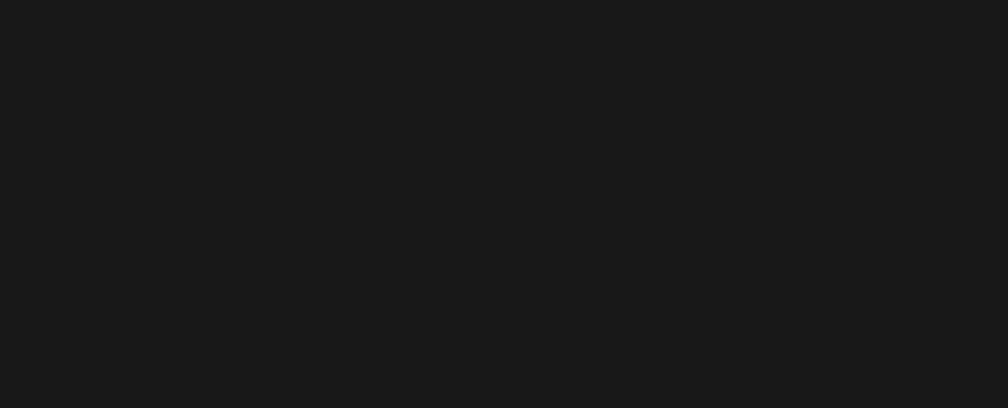
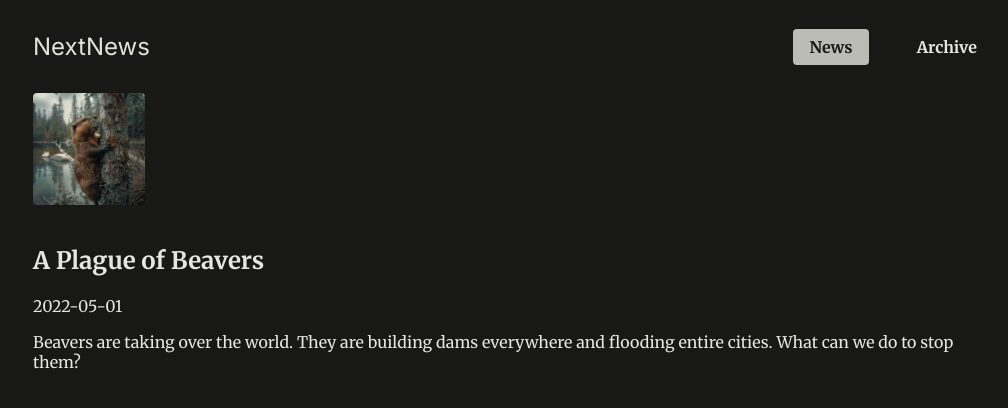
Before and after one commit to migekun/next-03-news-project, a Next.js app: page /news/beaver-plague in a window 1280 px wide. Before the commit this address had no page. Shown: the top 408 px of the page, without its empty margins (127-1135 px from the left). Built offline with nearby package versions, Linux system fonts and the light colour scheme.

Commit message:
refactor id for slug

```diff
--- a/app/news/[id]/page.js
+++ b/app/news/[slug]/page.js
@@ -2,8 +2,8 @@
 import {notFound} from "next/navigation";
 
 export default function NewsDetailPage({params}) {
-  const newsId = params.id;
-  const newsItem = DUMMY_NEWS.find((newsItem) => newsItem.id === newsId);
+  const newsSlug = params.slug;
+  const newsItem = DUMMY_NEWS.find((newsItem) => newsItem.slug === newsSlug);
 
   if (!newsItem) notFound();
 
--- a/components/news-list.js
+++ b/components/news-list.js
@@ -4,8 +4,8 @@
   return (
     <ul className="news-list">
     {news.map(newsItem => (
-      <li key={newsItem.id}>
-        <Link href={`/news/${newsItem.id}`}>
+      <li key={newsItem.slug}>
+        <Link href={`/news/${newsItem.slug}`}>
           <img src={`/images/news/${newsItem.image}`} alt={newsItem.title}/>
           <span>{newsItem.title}</span>
         </Link>
```
Also changed, not shown: app/news/[slug]/not-found.js (renamed from app/news/[id]/not-found.js).
